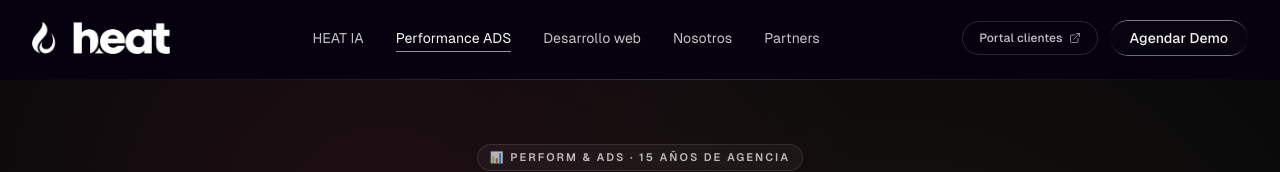
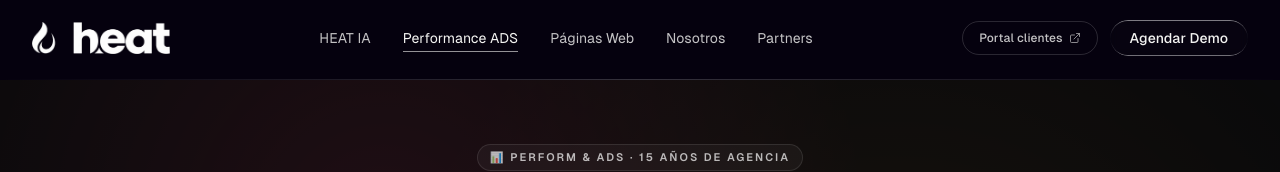
Before and after one commit to piero-heat/newweb, a React (Vite) app: page /perform-ads in a window 1280 px wide. Shown: the top 172 px of the page. Built offline with nearby package versions, Linux system fonts and the light colour scheme; a web font is replaced by a local one.

Commit message:
navbar: 'Desarrollo web' → 'Páginas Web'
Cambia el label del item del menú. La ruta /desarrollo-web se mantiene
(no romper SEO ni links existentes), solo cambia el texto visible.

```diff
--- a/src/components/Navbar.tsx
+++ b/src/components/Navbar.tsx
@@ -8,7 +8,7 @@ import CalendarModal from "@/components/CalendarModal";
 const ITEMS: { label: string; anchor: string; isRoute?: boolean }[] = [
   { label: "HEAT IA", anchor: "#planes" },
   { label: "Performance ADS", anchor: "/perform-ads", isRoute: true },
-  { label: "Desarrollo web", anchor: "/desarrollo-web", isRoute: true },
+  { label: "Páginas Web", anchor: "/desarrollo-web", isRoute: true },
   { label: "Nosotros", anchor: "/nosotros", isRoute: true },
   { label: "Partners", anchor: "/partners", isRoute: true },
 ];
```
